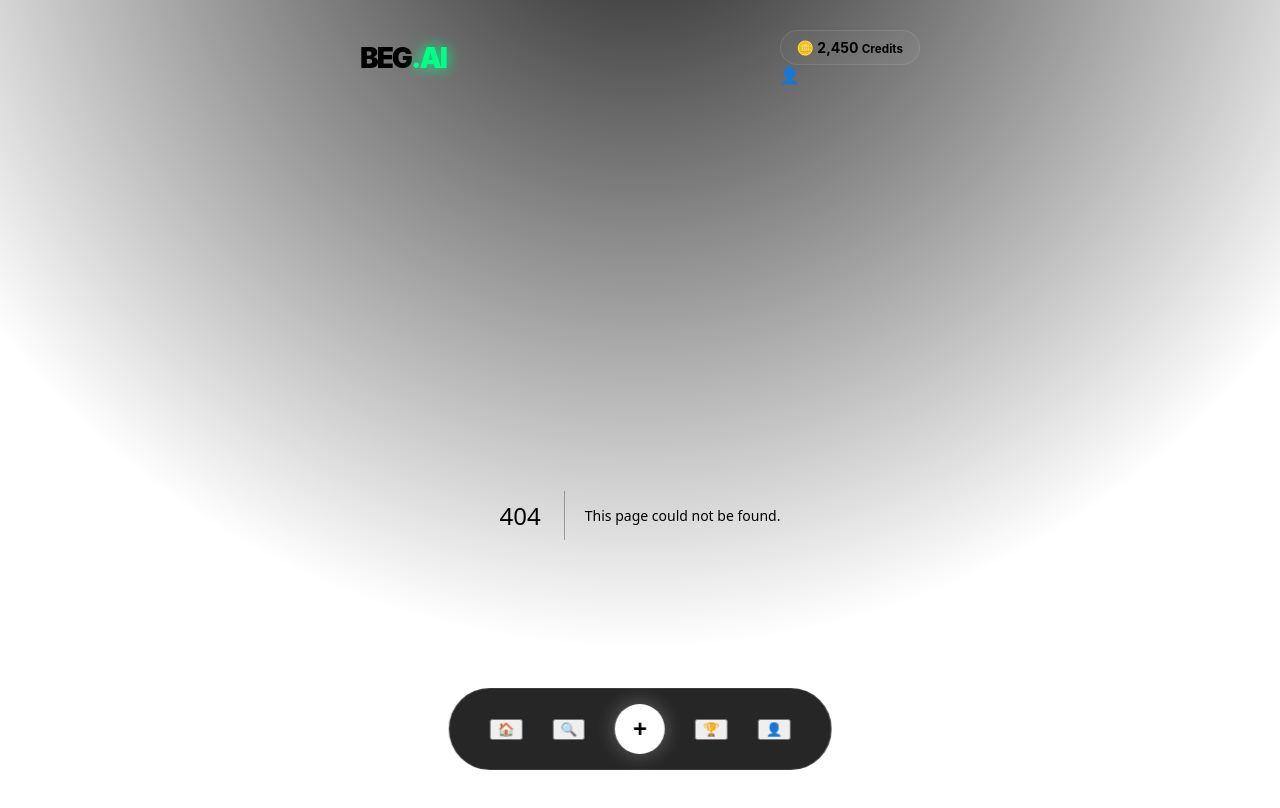
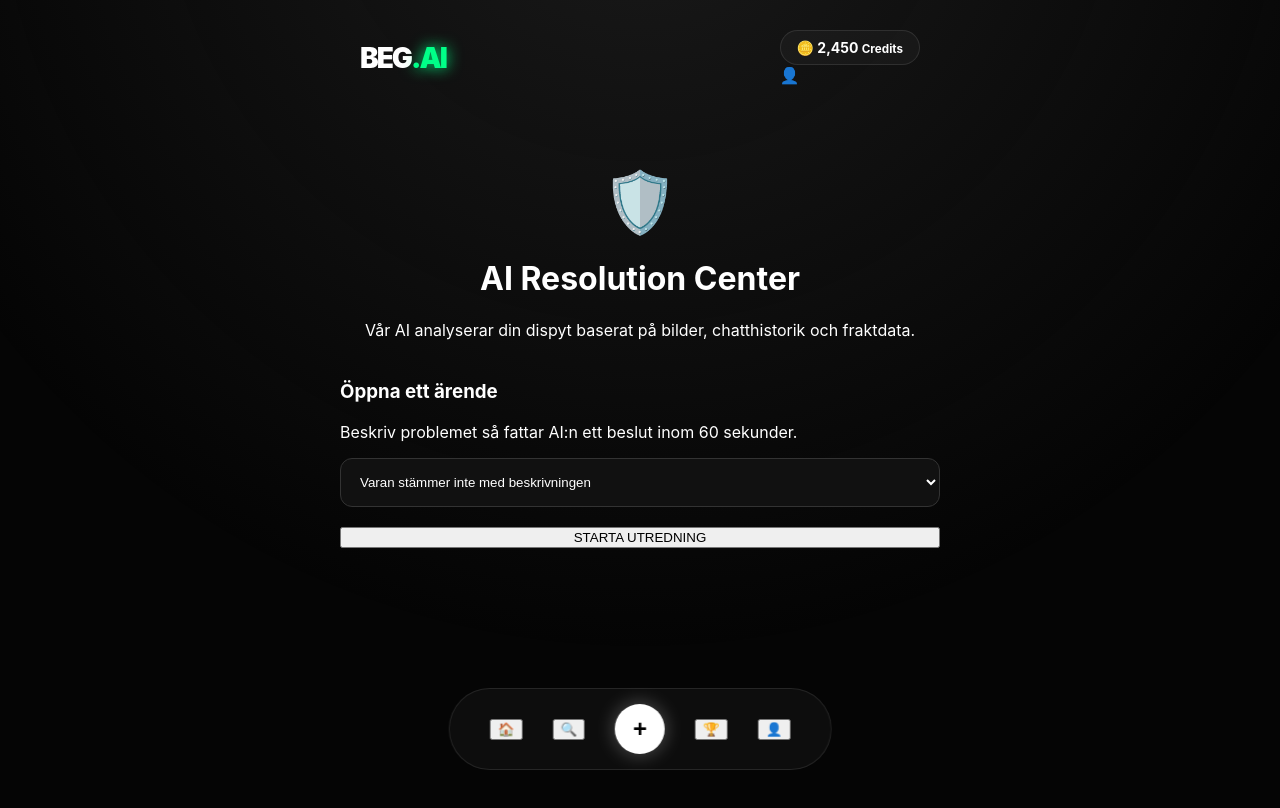
Before and after one commit to gascheckking/marketbeg-appGem, a Next.js app: page /dispute in a window 1280 px wide. Before the commit this address had no page. Shown: the top 808 px of the page. Built offline with nearby package versions, Linux system fonts and the light colour scheme.

Commit message:
Create page.tsx

```diff
--- /dev/null
+++ b/app/dispute/page.tsx
@@ -0,0 +1,24 @@
+export default function DisputePage() {
+  return (
+    <div className="main-container">
+      <div style={{textAlign: 'center', marginTop: '50px'}}>
+        <span style={{fontSize: '60px'}}>🛡️</span>
+        <h1>AI Resolution Center</h1>
+        <p className="muted">Vår AI analyserar din dispyt baserat på bilder, chatthistorik och fraktdata.</p>
+      </div>
+
+      <div className="bento-grid" style={{marginTop: '40px'}}>
+        <div className="bento-item" style={{gridColumn: 'span 3'}}>
+          <h3>Öppna ett ärende</h3>
+          <p>Beskriv problemet så fattar AI:n ett beslut inom 60 sekunder.</p>
+          <select style={{width: '100%', padding: '15px', background: '#111', color: '#fff', borderRadius: '12px', border: '1px solid #333'}}>
+            <option>Varan stämmer inte med beskrivningen</option>
+            <option>Varan har inte kommit fram</option>
+            <option>Annat problem</option>
+          </select>
+          <button className="primary-btn" style={{marginTop: '20px', width: '100%'}}>STARTA UTREDNING</button>
+        </div>
+      </div>
+    </div>
+  );
+}
```
